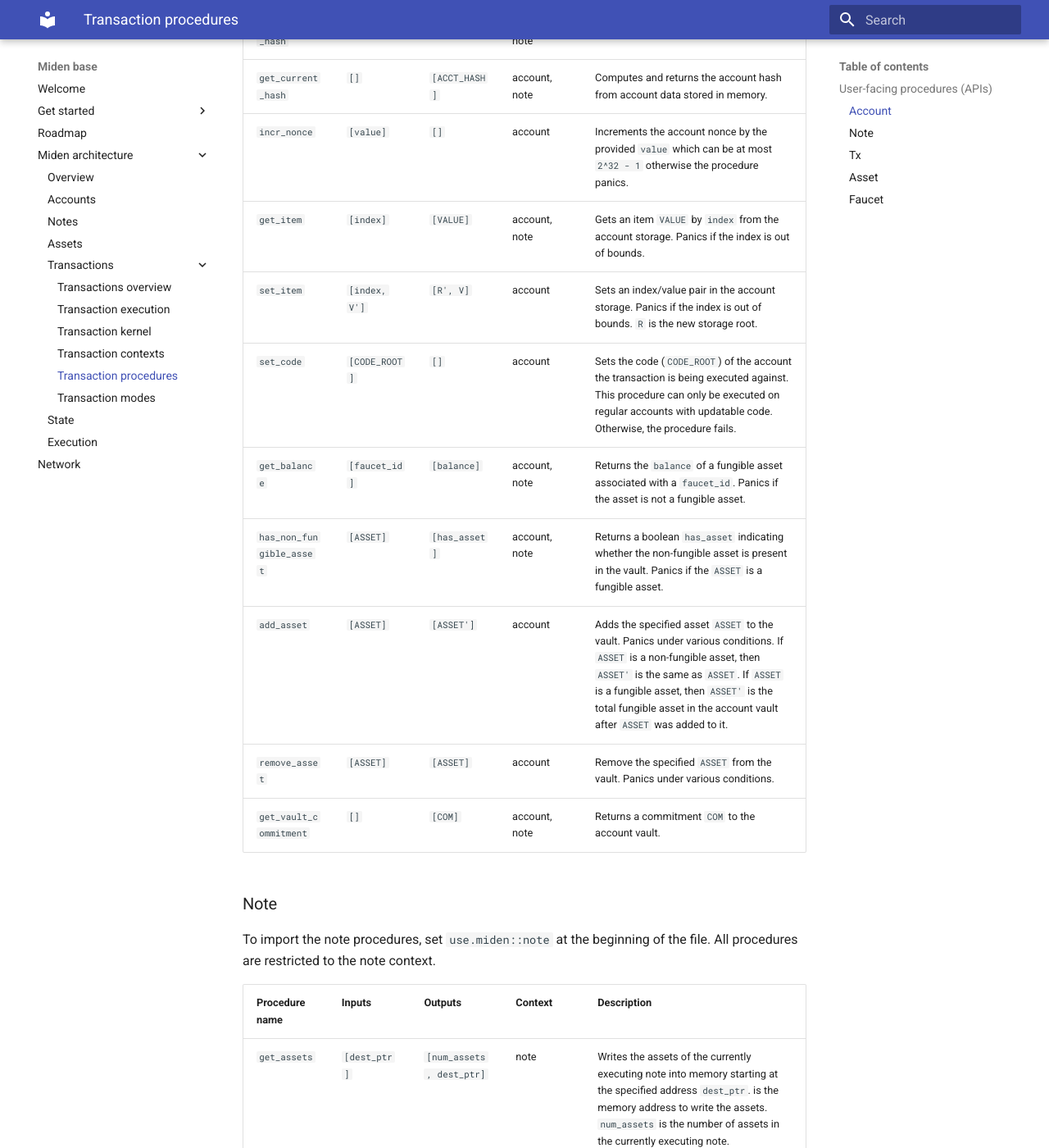
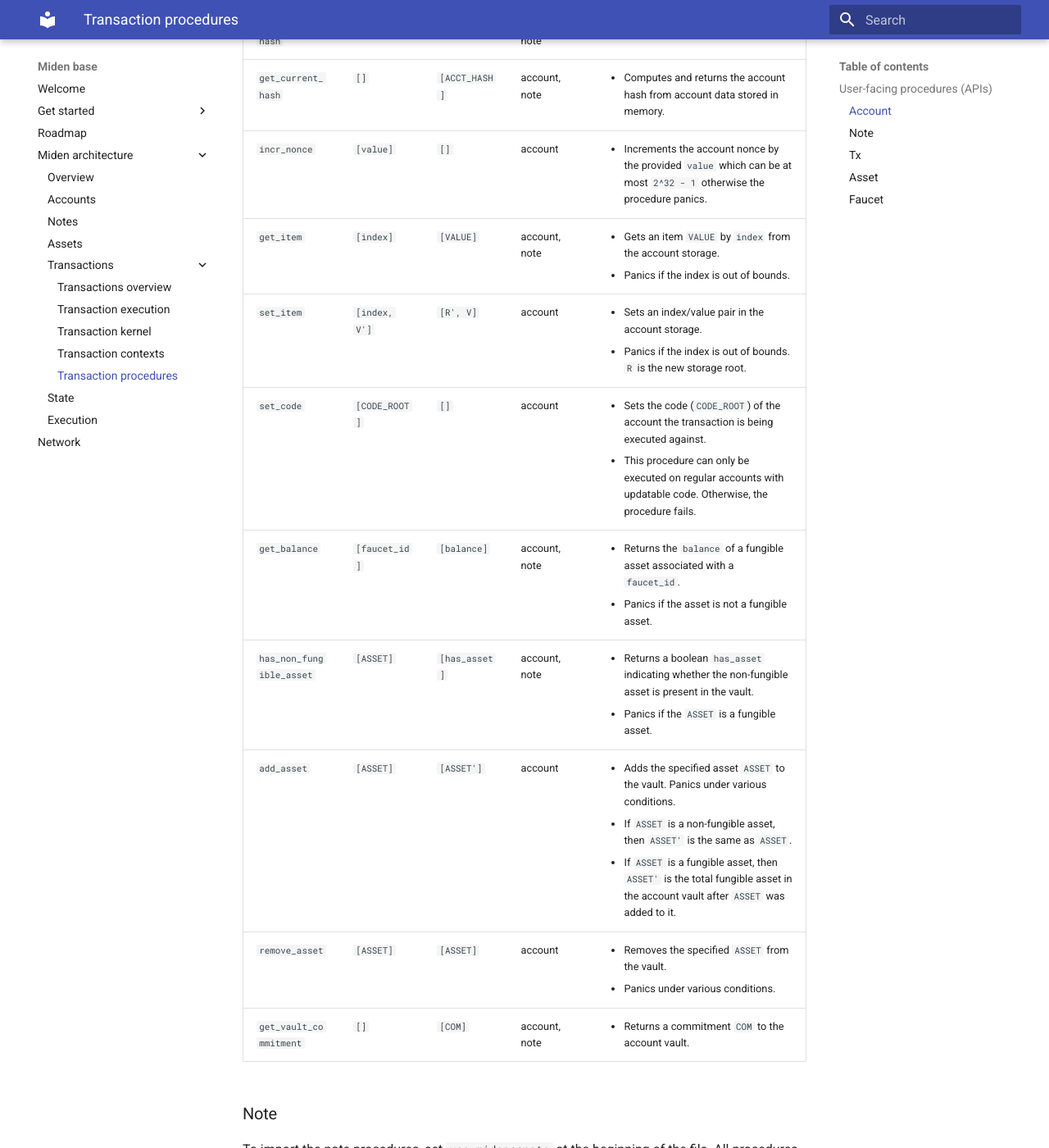
Before and after one commit to 0xPolygonMiden/miden-base, an MkDocs documentation site: the page built from docs/architecture/transactions/procedures.md, in a window 1280 px wide and 1400 px high, scrolled down 1069 px. Shown: the whole window at 82% size. Built offline with MkDocs 1.6.1 and Material for MkDocs 9.7.7, drawn with Linux system fonts in a browser that asks for light colours; some of the changed text lies outside the part shown.

Commit message:
update after review

```diff
--- a/docs/architecture/transactions/procedures.md
+++ b/docs/architecture/transactions/procedures.md
@@ -15,19 +15,19 @@ Any procedure that changes the account state must be invoked in the account cont
 
 | Procedure name            | Stack      | Output       | Context | Description                                                         |
 |---------------------------|------------|--------------|---------|---------------------------------------------------------------------|
-| `get_id`                  | `[]`       | `[acct_id]`  | account, note | Returns the account id. |
-| `get_nonce`               | `[]`       | `[nonce]`    | account, note | Returns the account nonce. |
-| `get_initial_hash`        | `[]`       | `[H]`        | account, note | Returns the initial account hash. |
-| `get_current_hash`        | `[]`       | `[ACCT_HASH]`| account, note | Computes and returns the account hash from account data stored in memory.
-| `incr_nonce`              | `[value]`  | `[]`         | account | Increments the account nonce by the provided `value` which can be at most `2^32 - 1` otherwise the procedure panics. |
-| `get_item`                | `[index]`  | `[VALUE]`    | account, note | Gets an item `VALUE` by `index` from the account storage. Panics if the index is out of bounds. |
-| `set_item`                | `[index, V']` | `[R', V]` | account | Sets an index/value pair in the account storage. Panics if the index is out of bounds. `R` is the new storage root. |
-| `set_code`                | `[CODE_ROOT]`| `[]`       | account | Sets the code (`CODE_ROOT`) of the account the transaction is being executed against. This procedure can only be executed on regular accounts with updatable code. Otherwise, the procedure fails.  |
-| `get_balance`             | `[faucet_id]`| `[balance]`| account, note | Returns the `balance` of a fungible asset associated with a `faucet_id`. Panics if the asset is not a fungible asset. |
-| `has_non_fungible_asset`  | `[ASSET]`   | `[has_asset]`| account, note | Returns a boolean `has_asset` indicating whether the non-fungible asset is present in the vault. Panics if the `ASSET` is a fungible asset.  |
-| `add_asset`               | `[ASSET]`   | `[ASSET']`  | account | Adds the specified asset `ASSET` to the vault. Panics under various conditions. If `ASSET` is a non-fungible asset, then `ASSET'` is the same as `ASSET`. If `ASSET` is a fungible asset, then `ASSET'` is the total fungible asset in the account vault after `ASSET` was added to it. |
-| `remove_asset`            | `[ASSET]`   | `[ASSET]`   | account | Remove the specified `ASSET` from the vault. Panics under various conditions.  |
-| `get_vault_commitment`    | `[]`        | `[COM]`     | account, note | Returns a commitment `COM` to the account vault.  |
+| `get_id`                  | `[]`       | `[acct_id]`  | account, note | <ul> <li>Returns the account id.</li> </ul> |
+| `get_nonce`               | `[]`       | `[nonce]`    | account, note | <ul> <li>Returns the account nonce.</li> </ul> |
+| `get_initial_hash`        | `[]`       | `[H]`        | account, note | <ul> <li>Returns the initial account hash.</li> </ul> |
+| `get_current_hash`        | `[]`       | `[ACCT_HASH]`| account, note | <ul> <li>Computes and returns the account hash from account data stored in memory.</li> </ul>
+| `incr_nonce`              | `[value]`  | `[]`         | account | <ul> <li>Increments the account nonce by the provided `value` which can be at most `2^32 - 1` otherwise the procedure panics.</li> </ul> |
+| `get_item`                | `[index]`  | `[VALUE]`    | account, note | <ul> <li>Gets an item `VALUE` by `index` from the account storage. </li><li>Panics if the index is out of bounds.</li> </ul> |
+| `set_item`                | `[index, V']` | `[R', V]` | account | <ul> <li>Sets an index/value pair in the account storage. </li><li> Panics if the index is out of bounds. `R` is the new storage root.</li> </ul> |
+| `set_code`                | `[CODE_ROOT]`| `[]`       | account | <ul> <li>Sets the code (`CODE_ROOT`) of the account the transaction is being executed against. </li><li>This procedure can only be executed on regular accounts with updatable code. Otherwise, the procedure fails.</li> </ul>  |
+| `get_balance`             | `[faucet_id]`| `[balance]`| account, note | <ul> <li>Returns the `balance` of a fungible asset associated with a `faucet_id`.</li><li> Panics if the asset is not a fungible asset.</li> </ul> |
+| `has_non_fungible_asset`  | `[ASSET]`   | `[has_asset]`| account, note | <ul> <li>Returns a boolean `has_asset` indicating whether the non-fungible asset is present in the vault. </li><li> Panics if the `ASSET` is a fungible asset. </li> </ul> |
+| `add_asset`               | `[ASSET]`   | `[ASSET']`  | account | <ul> <li>Adds the specified asset `ASSET` to the vault. Panics under various conditions.</li><li> If `ASSET` is a non-fungible asset, then `ASSET'` is the same as `ASSET`.</li><li> If `ASSET` is a fungible asset, then `ASSET'` is the total fungible asset in the account vault after `ASSET` was added to it.</li> </ul> |
+| `remove_asset`            | `[ASSET]`   | `[ASSET]`   | account | <ul> <li>Removes the specified `ASSET` from the vault. </li><li>Panics under various conditions. </li> </ul> |
+| `get_vault_commitment`    | `[]`        | `[COM]`     | account, note | <ul> <li>Returns a commitment `COM` to the account vault. </li> </ul> |
 
 ### Note
 
@@ -35,9 +35,9 @@ To import the note procedures, set `use.miden::note` at the beginning of the fil
 
 | Procedure name           | Inputs              | Outputs               | Context | Description                                                                                                                         |
 |--------------------------|---------------------|-----------------------|---------|-------------------------------------------------------------------------------------------------------------------------------------|
-| `get_assets`             | `[dest_ptr]`        | `[num_assets, dest_ptr]` | note | Writes the assets of the currently executing note into memory starting at the specified address `dest_ptr `. is the memory address to write the assets. `num_assets` is the number of assets in the currently executing note. |
-| `get_inputs`             | `[dest_ptr]`        | `[dest_ptr]`            | note | Writes the inputs of the currently executed note into memory starting at the specified address, `dest_ptr`. |
-| `get_sender`             | `[]`                | `[sender]`             | note | Returns the `sender` of the note currently being processed. Panics if a note is not being processed.  |
+| `get_assets`             | `[dest_ptr]`        | `[num_assets, dest_ptr]` | note | <ul> <li>Writes the assets of the currently executing note into memory starting at the specified address `dest_ptr `. </li><li> `num_assets` is the number of assets in the currently executing note.</li> </ul>  |
+| `get_inputs`             | `[dest_ptr]`        | `[dest_ptr]`            | note | <ul> <li>Writes the inputs of the currently executed note into memory starting at the specified address, `dest_ptr`. </li> </ul> |
+| `get_sender`             | `[]`                | `[sender]`             | note | <ul> <li>Returns the `sender` of the note currently being processed. Panics if a note is not being processed. </li> </ul>  |
 
 
 ### Tx
@@ -45,11 +45,11 @@ To import the transaction procedures set `use.miden::tx` at the beginning of the
 
 | Procedure name           | Inputs           | Outputs     | Context | Description                                                                                                                                                                  |
 |--------------------------|------------------|-------------|---------|------------------------------------------------------------------------------------------------------------------------------------------------------------------------------|
-| `get_block_number`       | `[]`             | `[num]`     | account, note | Returns the block number `num` of the last known block at the time of transaction execution. |
-| `get_block_hash`         | `[]`             | `[H]`       |  account, note | Returns the block hash `H` of the last known block at the time of transaction execution. |
-| `get_input_notes_hash`   | `[]`             | `[COM]`     |  account, note | Returns the input notes hash `COM`. This is computed as a sequential hash of (nullifier, script_root) tuples over all input notes.  |
-| `get_output_notes_hash`  | `[0, 0, 0, 0]`   | `[COM]`     |  account, note | Returns the output notes hash `COM`. This is computed as a sequential hash of (note_hash, note_metadata) tuples over all output notes.  |
-| `create_note`            | `[ASSET, tag, RECIPIENT]` | `[ptr]` | account | Creates a new note and returns a pointer to the memory address at which the note is stored. `ASSET` is the asset to be included in the note. `tag` is the tag to be included in the note. `RECIPIENT` is the recipient of the note. `ptr` is the pointer to the memory address at which the note is stored. |
+| `get_block_number`       | `[]`             | `[num]`     | account, note | <ul> <li>Returns the block number `num` of the last known block at the time of transaction execution. |
+| `get_block_hash`         | `[]`             | `[H]`       |  account, note | <ul> <li>Returns the block hash `H` of the last known block at the time of transaction execution.</li> </ul> |
+| `get_input_notes_hash`   | `[]`             | `[COM]`     |  account, note | <ul> <li>Returns the input notes hash `COM`. </li><li>This is computed as a sequential hash of (nullifier, script_root) tuples over all input notes. </li> </ul> |
+| `get_output_notes_hash`  | `[0, 0, 0, 0]`   | `[COM]`     |  account, note | <ul> <li>Returns the output notes hash `COM`. </li><li>This is computed as a sequential hash of (note_hash, note_metadata) tuples over all output notes. </li> </ul> |
+| `create_note`            | `[ASSET, tag, RECIPIENT]` | `[ptr]` | account | <ul> <li>Creates a new note and returns a pointer to the memory address at which the note is stored.</li><li> `ASSET` is the asset to be included in the note. </li><li>`tag` is the tag to be included in the note. `RECIPIENT` is the recipient of the note.</li><li> `ptr` is the pointer to the memory address at which the note is stored.</li> </ul> |
 
 
 ### Asset
@@ -68,6 +68,6 @@ To import the faucet procedures, set `use.miden::faucet` at the beginning of the
 
 | Procedure name           | Stack      | Outputs           | Context | Description                 |
 |--------------------------|------------|-------------------|---------|---------------------------------------------------------------------------------------------------------------------------------------------------------------------------------------------------------------------------------|
-| `mint`                   | `[ASSET]`  | `[ASSET]`         | faucet | Mint an asset `ASSET` from the faucet the transaction is being executed against. Panics under various conditions.  |
-| `burn`                   | `[ASSET]`  | `[ASSET]`         | faucet | Burn an asset `ASSET` from the faucet the transaction is being executed against. Panics under various conditions.  |
-| `get_total_issuance`     | `[]`       | `[total_issuance]`| faucet | Returns the `total_issuance` of the fungible faucet the transaction is being executed against. Panics if the transaction is not being executed against a fungible faucet. |
+| `mint`                   | `[ASSET]`  | `[ASSET]`         | faucet | <ul> <li> Mint an asset `ASSET` from the faucet the transaction is being executed against. </li><li>Panics under various conditions. </li> </ul> |
+| `burn`                   | `[ASSET]`  | `[ASSET]`         | faucet | <ul> <li> Burn an asset `ASSET` from the faucet the transaction is being executed against. </li><li>Panics under various conditions. </li> </ul> |
+| `get_total_issuance`     | `[]`       | `[total_issuance]`| faucet | <ul> <li> Returns the `total_issuance` of the fungible faucet the transaction is being executed against. </li><li>Panics if the transaction is not being executed against a fungible faucet.</li> </ul> |
--- a/mkdocs.yml
+++ b/mkdocs.yml
@@ -38,7 +38,6 @@ nav:
           - Transaction kernel: architecture/transactions/kernel.md
           - Transaction contexts: architecture/transactions/contexts.md
           - Transaction procedures: architecture/transactions/procedures.md
-          - Transaction modes: architecture/transactions/modes.md
       - State: architecture/state.md
       - Execution: architecture/execution.md
   - Network: network/network.md
```
Also changed, not shown: other parts of docs/architecture/transactions/procedures.md (+4 -4 lines), docs/architecture/execution.md (+1 -1 lines), docs/architecture/transactions/contexts.md (+3 -3 lines), docs/architecture/transactions/kernel.md (+1 -1 lines), docs/architecture/transactions/modes.md (deleted, +0 -26 lines), docs/architecture/transactions/overview.md (+28 -1 lines).
